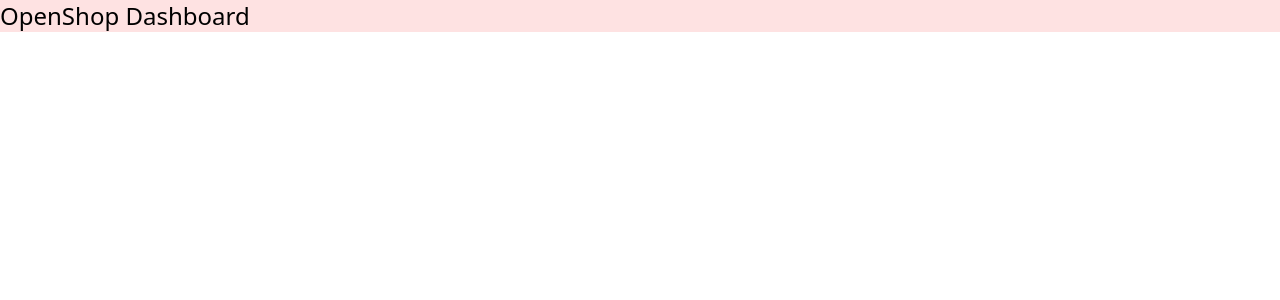
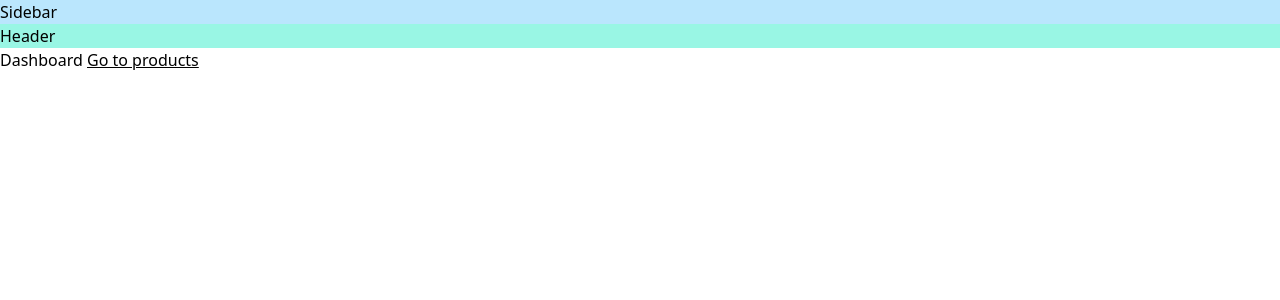
Before and after one commit to iqoll/okshop-dashboard, a React (Create React App) app: page / in a window 1280 px wide. Shown: the top 300 px of the page. Built offline with nearby package versions, Linux system fonts and the light colour scheme; the HTML template or start-up script is replaced by a standard one.

Commit message:
handling the route and layout page

```diff
--- a/src/App.jsx
+++ b/src/App.jsx
@@ -1,8 +1,19 @@
+import { BrowserRouter as Router, Routes, Route } from 'react-router-dom'
+import Layout from './components/shared/Layout'
+import Dashboard from './components/Dashboard'
+import Products from './components/Products'
+
 function App() {
 	return (
-		<div className='App'>
-			<p className='text-2xl bg-red-100'>OpenShop Dashboard</p>
-		</div>
+		<Router>
+			<Routes>
+				<Route path='/' element={<Layout />}>
+					<Route index={true} element={<Dashboard />} />
+					<Route path='products' element={<Products />} />
+				</Route>
+				<Route path='login' element={<div>Login Page</div>}></Route>
+			</Routes>
+		</Router>
 	)
 }
 
--- /dev/null
+++ b/src/components/Dashboard.jsx
@@ -0,0 +1,12 @@
+import { Link } from 'react-router-dom'
+
+export default function Dashboard() {
+	return (
+		<div>
+			Dashboard{' '}
+			<Link to='/products' className='underline'>
+				Go to products
+			</Link>
+		</div>
+	)
+}
--- /dev/null
+++ b/src/components/Products.jsx
@@ -0,0 +1,12 @@
+import { Link } from 'react-router-dom'
+
+export default function Products() {
+	return (
+		<div>
+			Products{' '}
+			<Link to='/' className='underline'>
+				Go to Dashboard
+			</Link>
+		</div>
+	)
+}
--- /dev/null
+++ b/src/components/shared/Layout.jsx
@@ -0,0 +1,11 @@
+import { Outlet } from 'react-router-dom'
+
+export default function Layout() {
+	return (
+		<div>
+			<div className='bg-sky-200'>Sidebar</div>
+			<div className='bg-teal-200'>Header</div>
+			<div>{<Outlet />}</div>
+		</div>
+	)
+}
```
